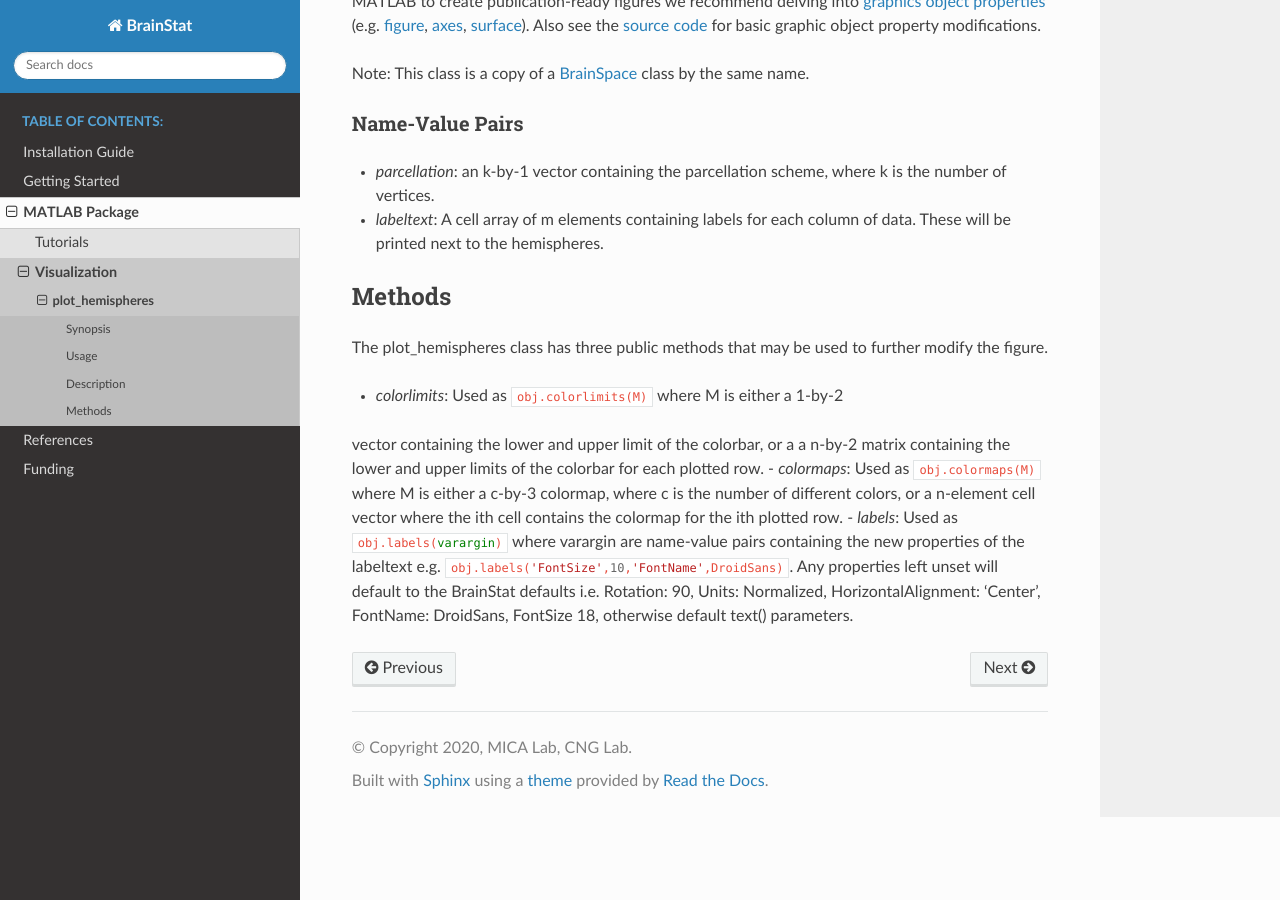
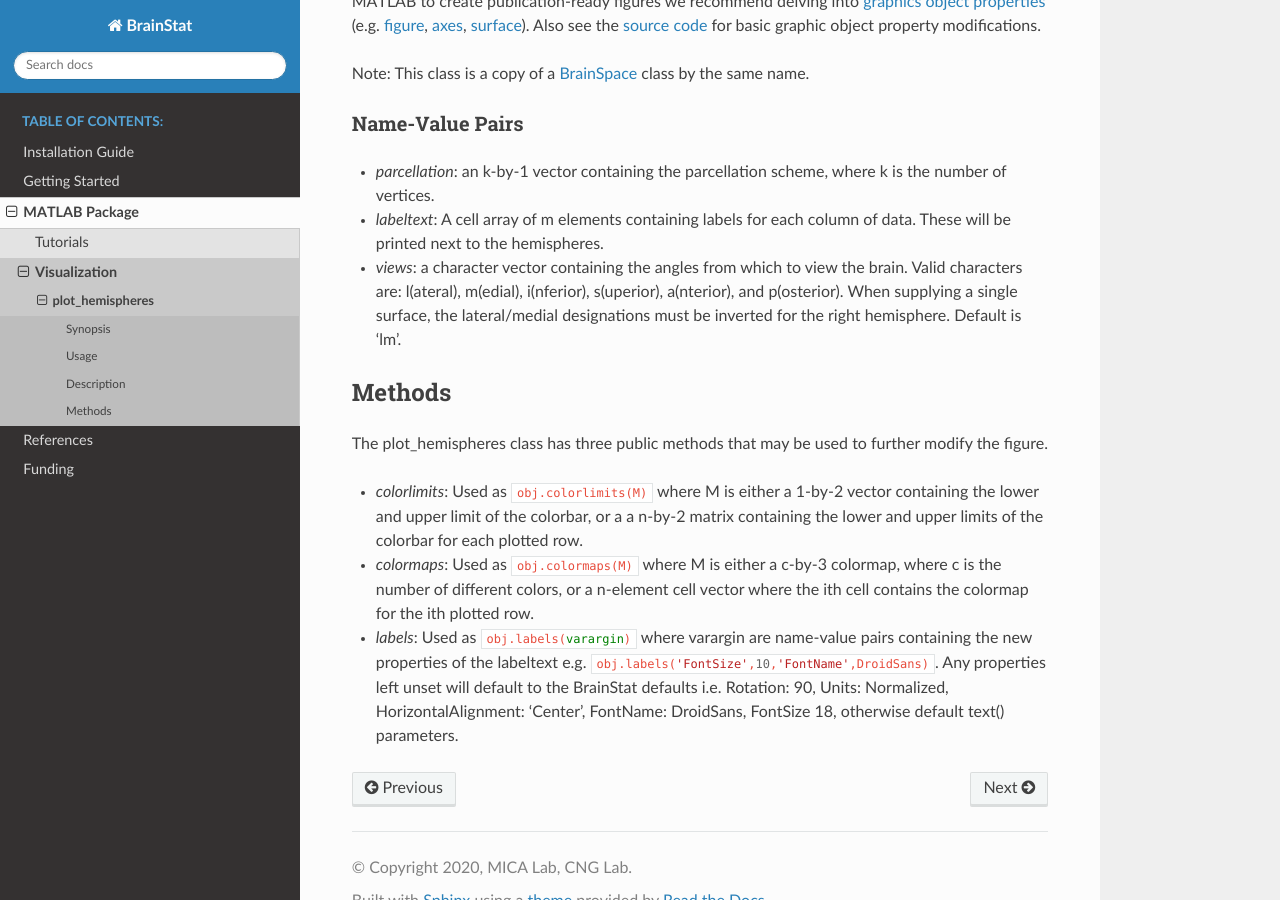
Before and after one commit to MICA-MNI/BrainStat, a Sphinx documentation site: the page built from docs/matlab_doc/visualization/plot_hemispheres.rst, in a window 1280 px wide and 900 px high, scrolled down 765 px. Built offline with Sphinx 7.4.7 and the Read the Docs theme 2.0.0, drawn with Linux system fonts in a browser that asks for light colours.

Commit message:
[DOC] Updated plot_hemispheres.m docs

```diff
--- a/docs/matlab_doc/visualization/plot_hemispheres.rst
+++ b/docs/matlab_doc/visualization/plot_hemispheres.rst
@@ -58,6 +58,7 @@ Name-Value Pairs
 ^^^^^^^^^^^^^^^^^
 - *parcellation*: an k-by-1 vector containing the parcellation scheme, where k is the number of vertices.
 - *labeltext*: A cell array of m elements containing labels for each column of data. These will be printed next to the hemispheres.
+- *views*: a character vector containing the angles from which to view the brain. Valid characters are: l(ateral), m(edial), i(nferior), s(uperior), a(nterior), and p(osterior). When supplying a single surface, the lateral/medial designations must be inverted for the right hemisphere. Default is 'lm'.
 
 -------------------
 Methods
@@ -66,16 +67,6 @@ Methods
 The plot_hemispheres class has three public methods that may be used to further
 modify the figure.
 
-- *colorlimits*: Used as :matlab:`obj.colorlimits(M)` where M is either a 1-by-2
-vector containing the lower and upper limit of the colorbar, or a a n-by-2
-matrix containing the lower and upper limits of the colorbar for each plotted
-row.
-- *colormaps*: Used as :matlab:`obj.colormaps(M)` where M is either a
-c-by-3 colormap, where c is the number of different colors, or a n-element cell
-vector where the ith cell contains the colormap for the ith plotted row.
-- *labels*: Used as :matlab:`obj.labels(varargin)` where varargin are name-value
-pairs containing the new properties of the labeltext e.g.
-:matlab:`obj.labels('FontSize',10,'FontName',DroidSans)`. Any properties left
-unset will default to the BrainStat defaults i.e. Rotation: 90, Units: Normalized,
-HorizontalAlignment: 'Center', FontName: DroidSans, FontSize 18, otherwise
-default text() parameters.
+- *colorlimits*: Used as :matlab:`obj.colorlimits(M)` where M is either a 1-by-2 vector containing the lower and upper limit of the colorbar, or a a n-by-2 matrix containing the lower and upper limits of the colorbar for each plotted row.
+- *colormaps*: Used as :matlab:`obj.colormaps(M)` where M is either a c-by-3 colormap, where c is the number of different colors, or a n-element cell vector where the ith cell contains the colormap for the ith plotted row.
+- *labels*: Used as :matlab:`obj.labels(varargin)` where varargin are name-value pairs containing the new properties of the labeltext e.g. :matlab:`obj.labels('FontSize',10,'FontName',DroidSans)`. Any properties left unset will default to the BrainStat defaults i.e. Rotation: 90, Units: Normalized, HorizontalAlignment: 'Center', FontName: DroidSans, FontSize 18, otherwise default text() parameters.
```
